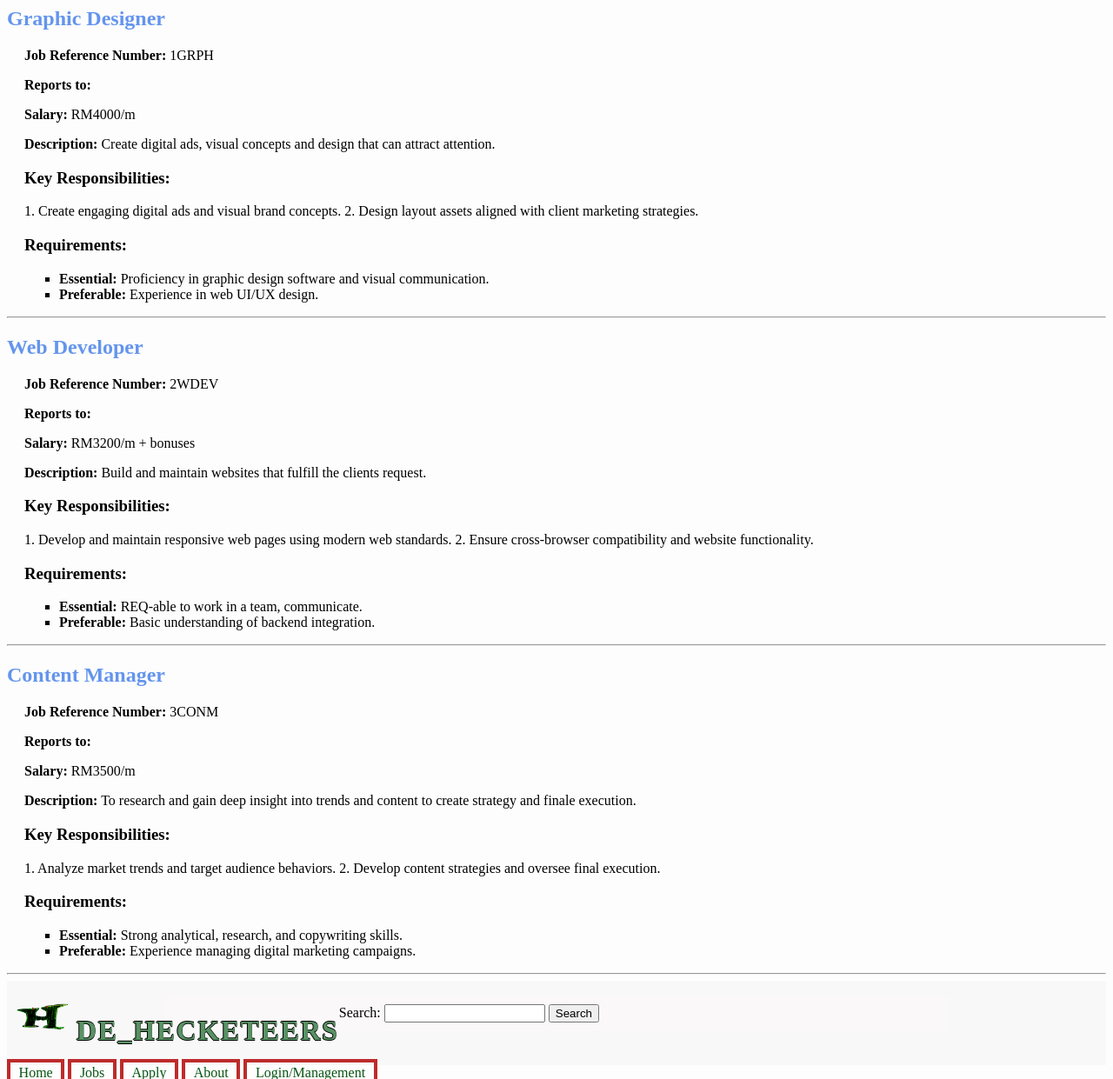
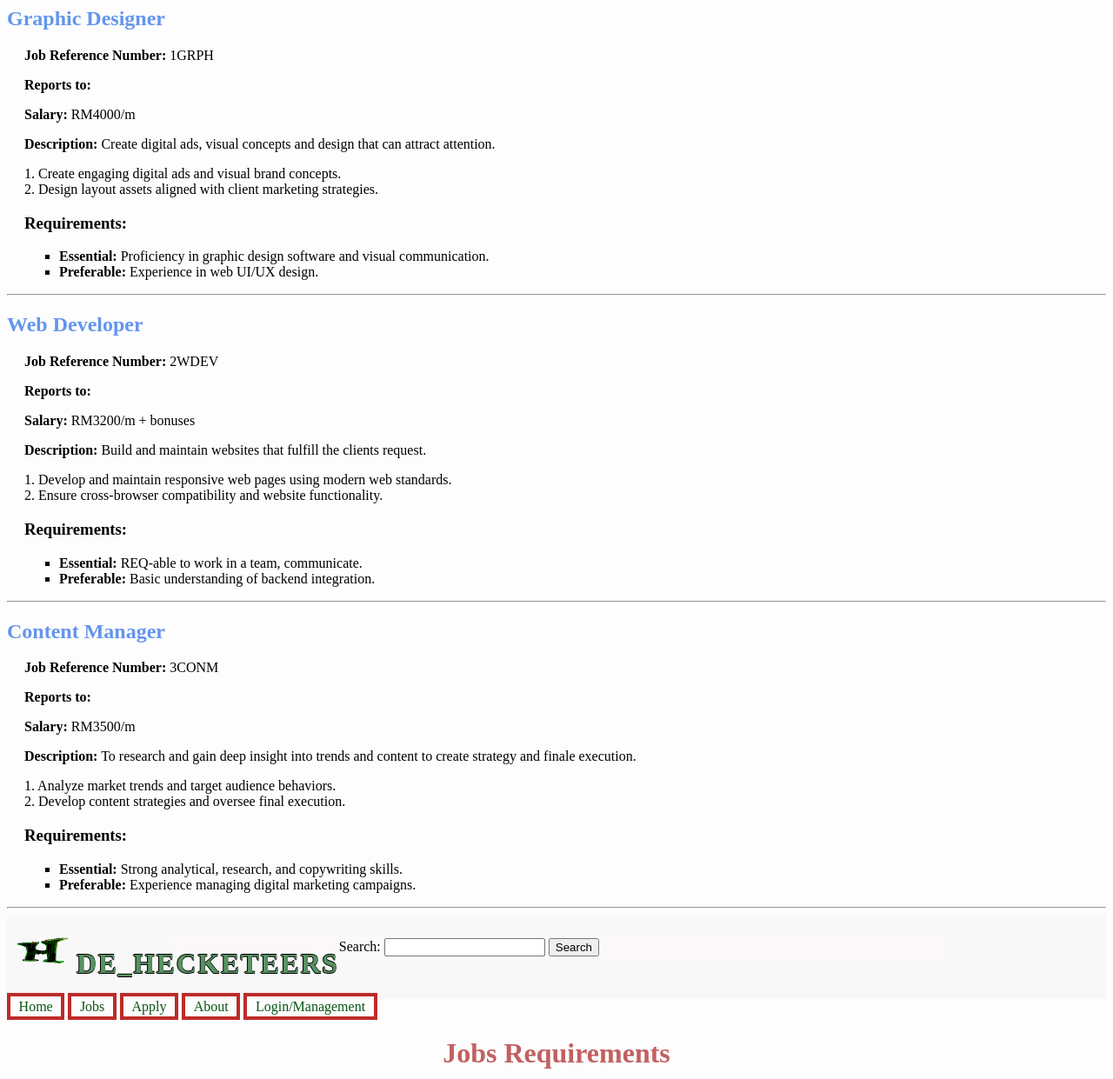
Before and after one commit to Shiennee/HECKETEERS-part-2, a PHP site: page /jobs.php in a window 1280 px wide. Shown: the top 1241 px of the page at 87% size. Run offline with PHP 8.4, Linux system fonts and the light colour scheme; data comes from the database, SQL or seed files in the repository; data that the repository does not hold is empty.

Commit message:
Refactor job responsibilities display in jobs.php

```diff
--- a/project2/jobs.php
+++ b/project2/jobs.php
@@ -14,12 +14,7 @@ if ($conn) {
             echo "<p><strong>Reports to:</strong> " . htmlspecialchars($row['reports_to']) . "</p>";
             echo "<p><strong>Salary:</strong> " . htmlspecialchars($row['salary']) . "</p>";
             echo "<p><strong>Description:</strong> " . htmlspecialchars($row['description']) . "</p>";
-            echo "<h3>Key Responsibilities:</h3>";
-            $resp_text = htmlspecialchars($row['responsibilities']);
-            $parts = explode(" 2.", $resp_text);
-            echo "<p>" . $parts[0] . "</p>";
-            if (isset($parts[1])) {
-            echo "<p>2. " . $parts[1] . "</p>";}
+            echo "<p>" . nl2br(htmlspecialchars($row['responsibilities'])) . "</p>";
             echo "<h3>Requirements:</h3>";
             echo "<ul>";
             echo "<li><strong>Essential:</strong> " . htmlspecialchars($row['essential_req']) . "</li>";
```
